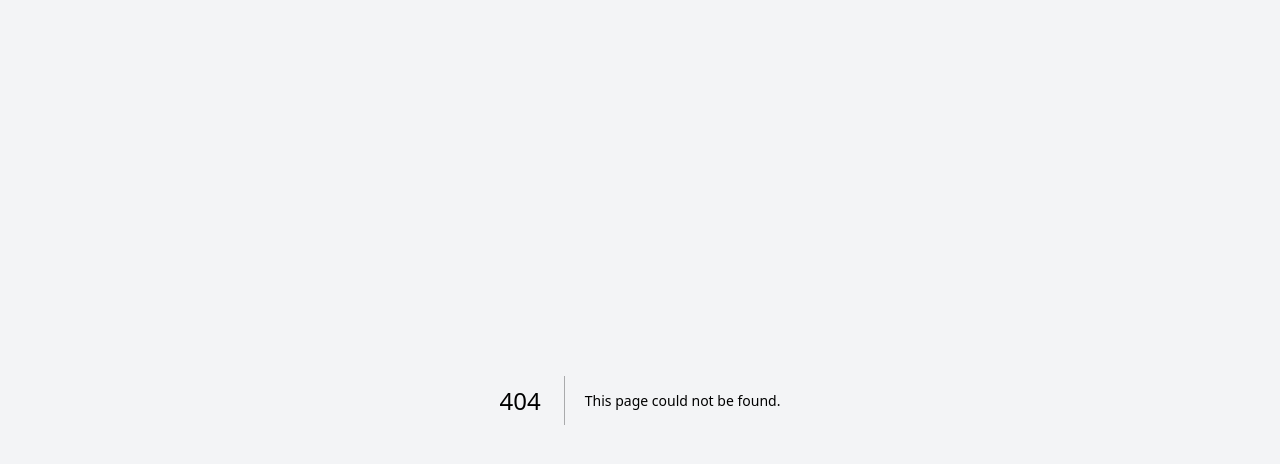
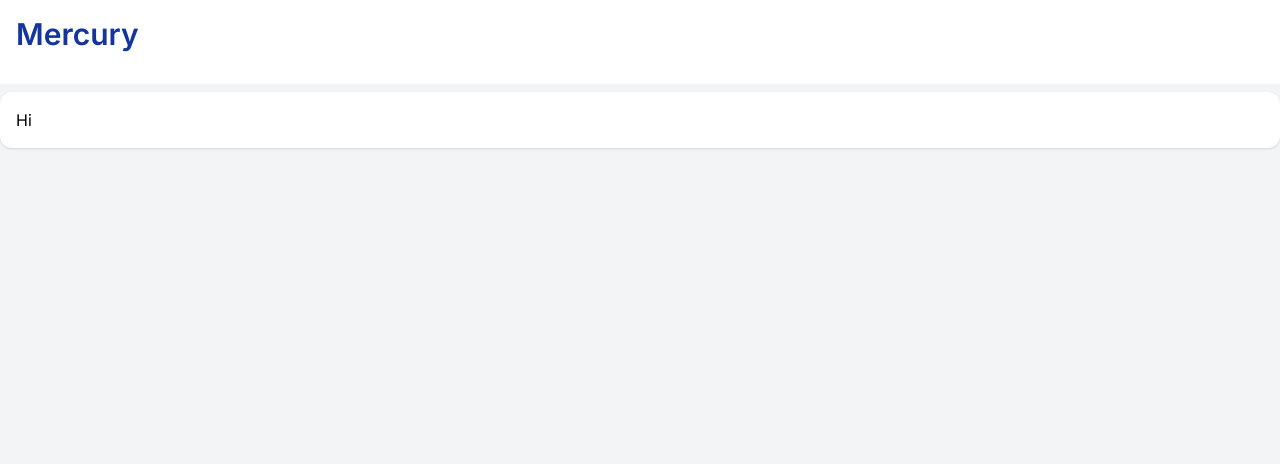
Before and after one commit to Saad135/mercury-sdlc, a Next.js app: page /profile in a window 1280 px wide. Before the commit this address had no page. Shown: the top 464 px of the page. Built offline with nearby package versions, Linux system fonts and the light colour scheme.

Commit message:
Start /profile route

```diff
--- /dev/null
+++ b/src/app/(requires_auth)/profile/layout.js
@@ -0,0 +1,11 @@
+import { ProfileHeader } from "@/components/profile/header";
+
+export default function ProfileLayout({ children }) {
+  return (
+    <>
+      <ProfileHeader />
+
+      {children}
+    </>
+  );
+}
--- /dev/null
+++ b/src/app/(requires_auth)/profile/page.js
@@ -0,0 +1,9 @@
+import Container from "@/components/container";
+
+export default function ProfilePage() {
+  return (
+    <>
+      <Container>Hi</Container>
+    </>
+  );
+}
--- /dev/null
+++ b/src/components/profile/header.js
@@ -0,0 +1,12 @@
+import { HeaderBase } from "../home/home-header";
+import HomeLogo from "../home/home-logo";
+
+export function ProfileHeader() {
+  return (
+    <>
+      <HeaderBase>
+        <HomeLogo />
+      </HeaderBase>
+    </>
+  );
+}
```
